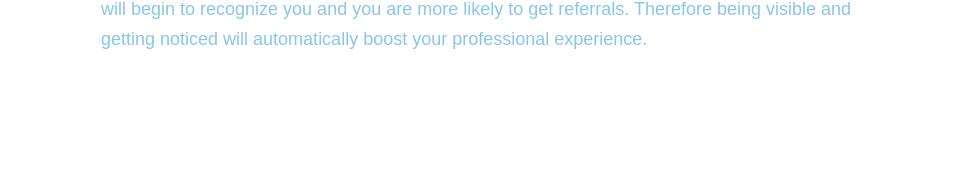
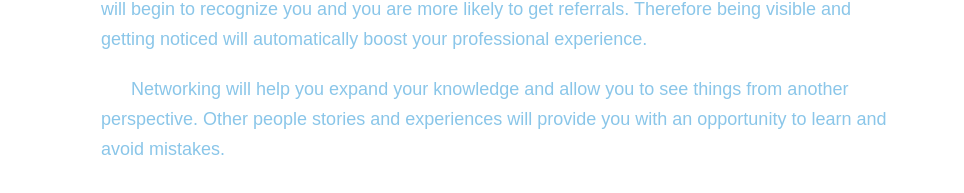
Before and after one commit to paulinemarg/myBlog, a React (Create React App) app: page /network in a window 1280 px wide. Shown: the part 681-874 px from the top of the page, without its empty margins (139-1103 px from the left). Before the commit the page ends 805 px from the top, so only its background shows below. Built offline with nearby package versions, Linux system fonts and the light colour scheme; the HTML template or start-up script is replaced by a standard one.

Commit message:
Updated article

```diff
--- a/src/components/pages/Network.jsx
+++ b/src/components/pages/Network.jsx
@@ -18,6 +18,9 @@ export default function Network() {
             By regularly attending social events and tech meet ups will help you build your image, people will begin to recognize you and you are more likely to get referrals. Therefore being visible and getting noticed will
             automatically boost your professional experience.
           </div>
+          <div className='indent'>
+            Networking will help you expand your knowledge and allow you to see things from another perspective. Other people stories and experiences will provide you with an opportunity to learn and avoid mistakes.
+          </div>
         </div>
     </div>
   );
```
